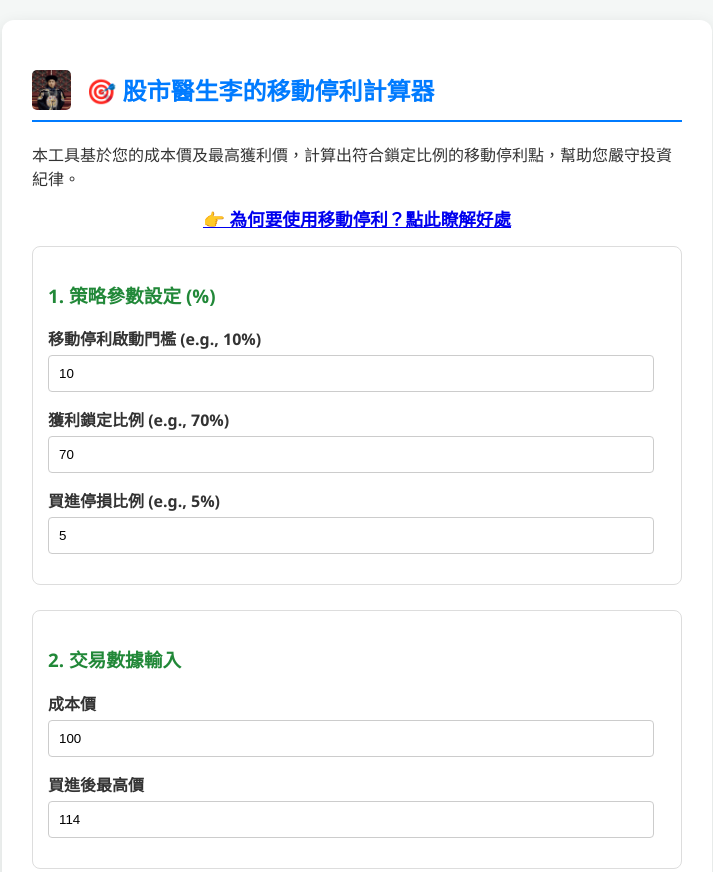
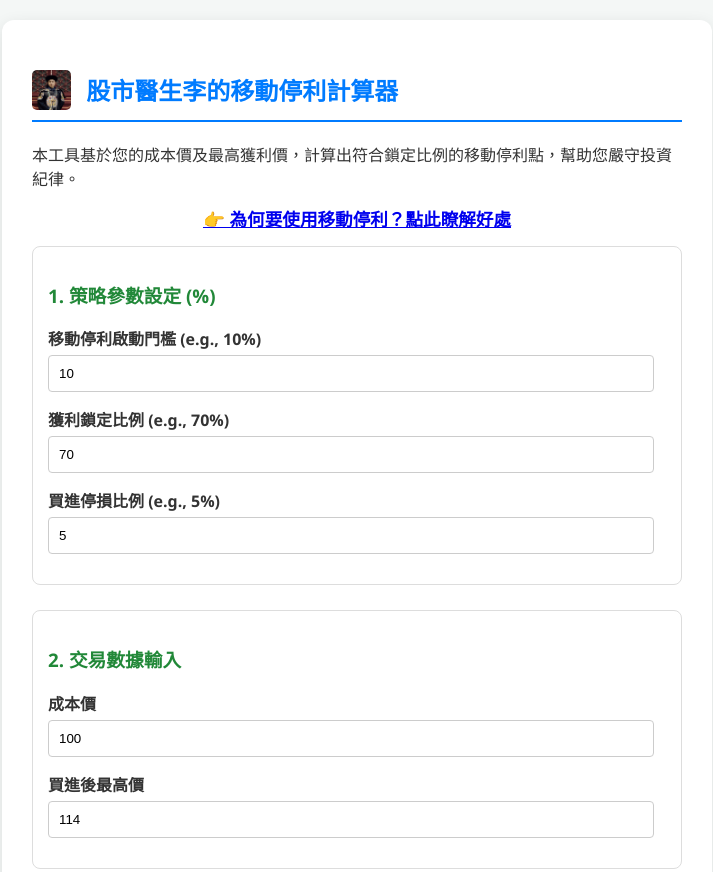
Before and after one commit to EasonLee72/trailing-stop-calculator, a plain HTML site: page trailing_stop_calculator.html in a window 1280 px wide. Shown: the top 872 px of the page, without its empty margins (283-996 px from the left). Drawn offline with Linux system fonts and the light colour scheme.

```diff
--- a/trailing_stop_calculator.html
+++ b/trailing_stop_calculator.html
@@ -129,7 +129,7 @@
 <div class="container">
     <h2 style="color: #007bff; border-bottom: 2px solid #007bff; padding-bottom: 10px; margin-bottom: 20px;">
         <img src="my_sketch_logo.png" alt="股市醫生李的標誌" style="height: 40px; margin-right: 15px; border-radius: 5px; object-fit: cover;">
-        🎯 股市醫生李的移動停利計算器
+         股市醫生李的移動停利計算器
     </h2>
     <p>本工具基於您的成本價及最高獲利價，計算出符合鎖定比例的移動停利點，幫助您嚴守投資紀律。</p>
 
```
